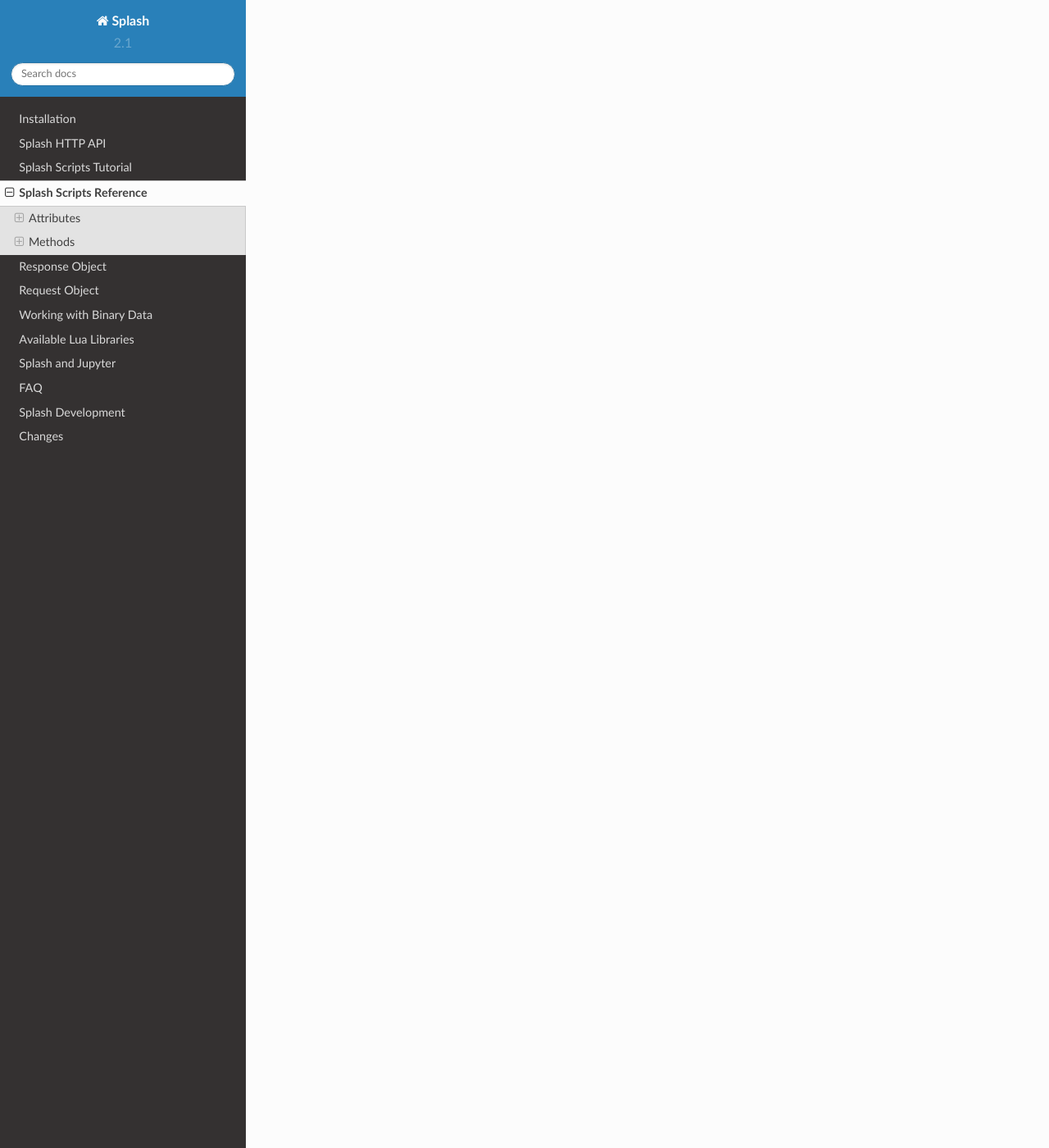
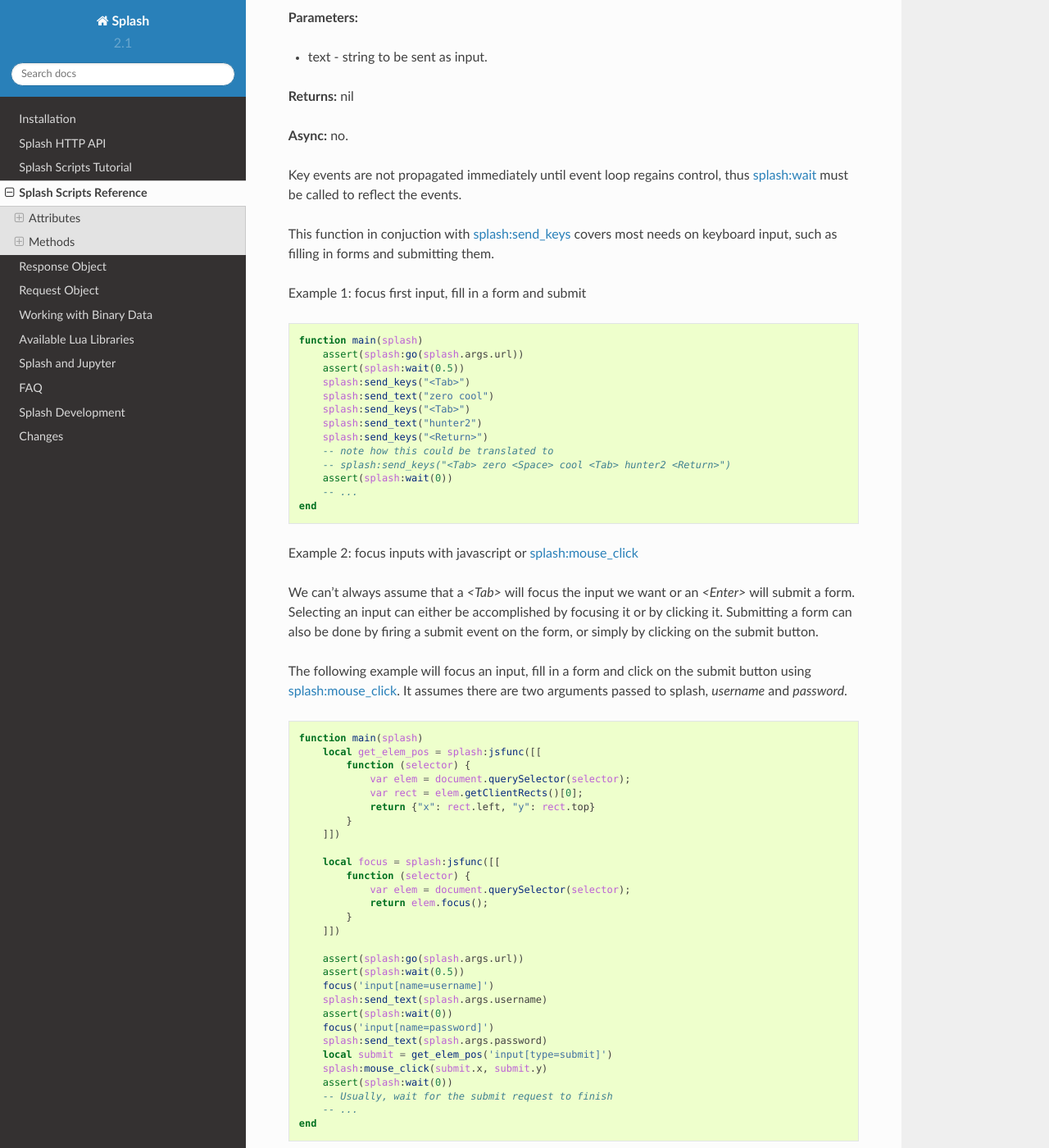
Before and after one commit to scrapinghub/splash, a Sphinx documentation site: the page built from docs/scripting-ref.rst, in a window 1280 px wide and 1400 px high, scrolled down 44948 px. Shown: the whole window at 82% size. Built offline with Sphinx 7.4.7 and the Read the Docs theme 2.0.0, drawn with Linux system fonts in a browser that asks for light colours; some of the changed text lies outside the part shown.

Commit message:
Add splash:send_keys and slash:send_text
These two commands send native keyboard events to browser. Each key is
sent as a keypress / keyrelease event, generating a keydown / keypress /
keyup event on the browser. Each character or key is represented by a
separate keypress / keyrelease cycle.

* send_keys: accepts a macro like languge:
  - whitespace ignored
  - characters are literally represented
  - words within brackets represent function keys, like `<Space>`.

* send_text: sends literal input as separate keys.

```diff
--- a/docs/scripting-ref.rst
+++ b/docs/scripting-ref.rst
@@ -2103,6 +2103,7 @@
          end
      end
 
+
 .. _splash-mouse-click:
 
 splash:mouse_click
@@ -2121,7 +2122,7 @@
 
 **Returns:** nil
 
-**Async:**: no.
+**Async:** no.
 
 Coordinates for mouse events must be relative to viewport.
 Element on which action is performed must be inside viewport
@@ -2164,6 +2165,7 @@
 
 At the moment only left click is supported.
 
+
 .. _splash-mouse-hover:
 
 splash:mouse_hover
@@ -2182,7 +2184,7 @@
 
 **Returns:** nil
 
-**Async:**: no.
+**Async:** no.
 
 See notes about mouse events in :ref:`splash-mouse-click`.
 
@@ -2205,9 +2207,10 @@
 
 **Returns:** nil
 
-**Async:**: no.
+**Async:** no.
 
 See notes about mouse events in :ref:`splash-mouse-click`.
+
 
 .. _splash-mouse-release:
 
@@ -2227,7 +2230,7 @@
 
 **Returns:** nil
 
-**Async:**: no.
+**Async:** no.
 
 See notes about mouse events in :ref:`splash-mouse-click`.
 
@@ -2301,3 +2304,135 @@
         return result
     end
 .. _cooperative multitasking: https://en.wikipedia.org/wiki/Cooperative_multitasking
+
+
+.. _splash-send-keys:
+
+splash:send_keys
+----------------
+
+Send keyboard events to page context.
+
+**Signature:** ``splash:send_keys(keys)``
+
+**Parameters**
+
+* keys - string representing the keys to be sent as keyboard events.
+
+**Returns:** nil
+
+**Async:** no.
+
+Key sequences are specified by using a small subset of emacs edmacro syntax:
+
+* whitespace is ignored and only used to separate the different keys
+* characters are literally represented
+* words within brackets represent function keys, like ``<Return>``, ``<Left>``
+  or ``<Home>``. See `Qt docs`__ for a full list of function keys. ``<Foo>``
+  will try to match ``Qt::Key_Foo``.
+
+__ http://doc.qt.io/qt-5/qt.html#Key-enum
+
+Following table shows some examples of macros and what they would generate on
+an input:
+
+============================    ===============
+Macro                           Result
+============================    ===============
+``Hello World``                 ``HelloWorld``
+``Hello <Space> World``         ``Hello World``
+``< S p a c e >``               ``<Space>``
+``Hello <Home> <Delete>``       ``ello``
+``Hello <Backspace>``           ``Hell``
+============================    ===============
+
+Key events are not propagated immediately until event loop regains control,
+thus :ref:`splash-wait` must be called to reflect the events.
+
+.. _Qt key-enum: http://doc.qt.io/qt-5/qt.html#Key-enum
+
+.. _splash-send-text:
+
+
+splash:send_text
+----------------
+
+Send text as input to page context, literally, character by character.
+
+**Signature:** ``splash:send_text(text)``
+
+**Parameters:**
+
+* text - string to be sent as input.
+
+**Returns:** nil
+
+**Async:** no.
+
+Key events are not propagated immediately until event loop regains control,
+thus :ref:`splash-wait` must be called to reflect the events.
+
+
+This function in conjuction with :ref:`splash-send-keys` covers most needs on
+keyboard input, such as filling in forms and submitting them.
+
+Example 1: focus first input, fill in a form and submit
+
+.. code-block:: lua
+
+    function main(splash)
+        assert(splash:go(splash.args.url))
+        assert(splash:wait(0.5))
+        splash:send_keys("<Tab>")
+        splash:send_text("zero cool")
+        splash:send_keys("<Tab>")
+        splash:send_text("hunter2")
+        splash:send_keys("<Return>")
+        -- note how this could be translated to
+        -- splash:send_keys("<Tab> zero <Space> cool <Tab> hunter2 <Return>")
+        assert(splash:wait(0))
+        -- ...
+    end
+
+Example 2: focus inputs with javascript or :ref:`splash-mouse-click`
+
+We can't always assume that a `<Tab>` will focus the input we want or an
+`<Enter>` will submit a form. Selecting an input can either be accomplished
+by focusing it or by clicking it. Submitting a form can also be done by
+firing a submit event on the form, or simply by clicking on the submit button.
+
+The following example will focus an input, fill in a form and click on the
+submit button using :ref:`splash-mouse-click`. It assumes there are two
+arguments passed to splash, `username` and `password`.
+
+.. code-block:: lua
+
+    function main(splash)
+        local get_elem_pos = splash:jsfunc([[
+            function (selector) {
+                var elem = document.querySelector(selector);
+                var rect = elem.getClientRects()[0];
+                return {"x": rect.left, "y": rect.top}
+            }
+        ]])
+
+        local focus = splash:jsfunc([[
+            function (selector) {
+                var elem = document.querySelector(selector);
+                return elem.focus();
+            }
+        ]])
+
+        assert(splash:go(splash.args.url))
+        assert(splash:wait(0.5))
+        focus('input[name=username]')
+        splash:send_text(splash.args.username)
+        assert(splash:wait(0))
+        focus('input[name=password]')
+        splash:send_text(splash.args.password)
+        local submit = get_elem_pos('input[type=submit]')
+        splash:mouse_click(submit.x, submit.y)
+        assert(splash:wait(0))
+        -- Usually, wait for the submit request to finish
+        -- ...
+    end
```
Also changed, not shown: 5 other files.
